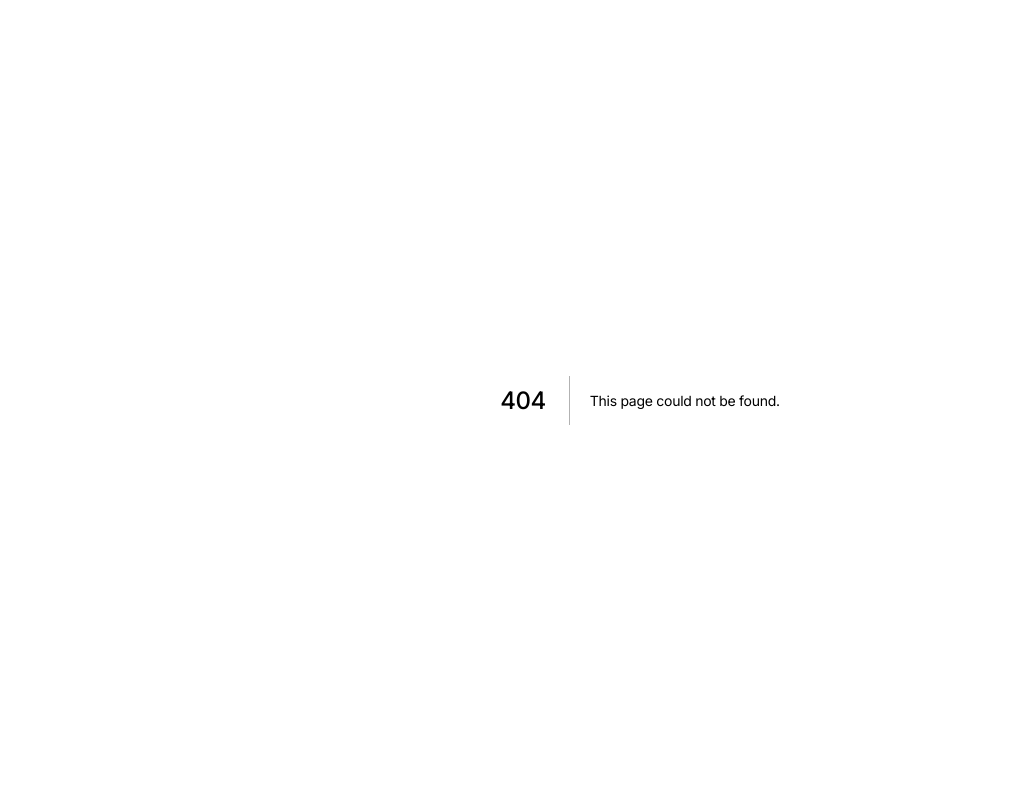
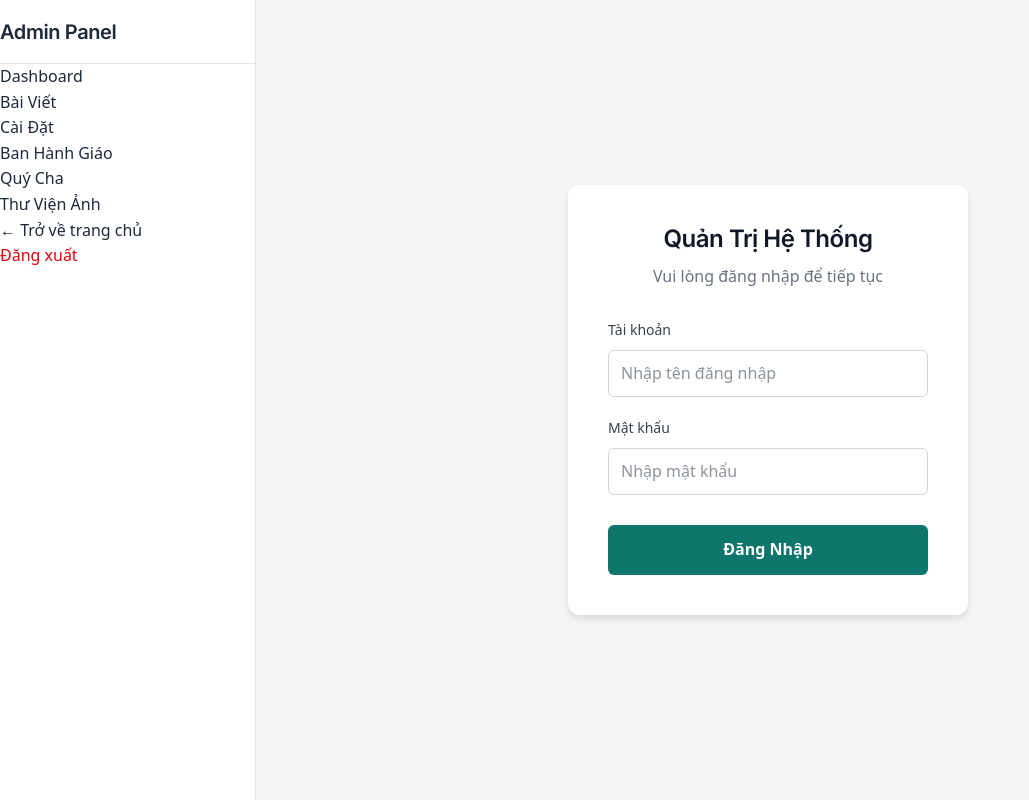
Before and after one commit to haoba2503/gxthienhoa, a Next.js app: page /admin/login in a window 1280 px wide. Before the commit this address had no page. Shown: the whole page, without its empty margins (0-1029 px from the left). Built offline with nearby package versions, Linux system fonts and the light colour scheme; a web font is replaced by a local one.

Commit message:
Fix typescript errors and add admin login

```diff
--- a/src/app/actions.ts
+++ b/src/app/actions.ts
@@ -2,6 +2,31 @@
 
 import prisma from "@/lib/db";
 import { revalidatePath } from "next/cache";
+import { cookies } from "next/headers";
+
+// --- Auth ---
+export async function loginAction(formData: FormData) {
+  const user = formData.get('username');
+  const pass = formData.get('password');
+
+  if (user === 'admin_gxthienhoa' && pass === 'S%dfRsv2ZiTpx2') {
+    const cookieStore = await cookies();
+    cookieStore.set('admin_session', 'authenticated', {
+      httpOnly: true,
+      secure: process.env.NODE_ENV === 'production',
+      sameSite: 'lax',
+      path: '/',
+      maxAge: 60 * 60 * 24 * 7 // 7 days
+    });
+    return { success: true };
+  }
+  return { success: false, error: 'Tên đăng nhập hoặc mật khẩu không chính xác' };
+}
+
+export async function logoutAction() {
+  const cookieStore = await cookies();
+  cookieStore.delete('admin_session');
+}
 
 // --- Posts ---
 export async function getPosts() {
--- a/src/app/admin/layout.tsx
+++ b/src/app/admin/layout.tsx
@@ -1,4 +1,6 @@
 import Link from "next/link";
+import { logoutAction } from "@/app/actions";
+import { redirect } from "next/navigation";
 
 export default function AdminLayout({
   children,
@@ -33,6 +35,15 @@ export default function AdminLayout({
           <Link href="/" className="block px-4 py-2 rounded-md text-blue-600 hover:bg-blue-50 mt-8">
             ← Trở về trang chủ
           </Link>
+          <form action={async () => {
+            "use server";
+            await logoutAction();
+            redirect("/admin/login");
+          }}>
+            <button type="submit" className="block w-full text-left px-4 py-2 rounded-md text-red-600 hover:bg-red-50 mt-2">
+              Đăng xuất
+            </button>
+          </form>
         </nav>
       </aside>
       <main className="flex-1 p-8 overflow-y-auto">
--- /dev/null
+++ b/src/app/admin/login/page.tsx
@@ -0,0 +1,75 @@
+"use client";
+
+import { useState } from "react";
+import { useRouter } from "next/navigation";
+import { loginAction } from "@/app/actions";
+
+export default function LoginPage() {
+  const [error, setError] = useState("");
+  const [loading, setLoading] = useState(false);
+  const router = useRouter();
+
+  async function handleSubmit(e: React.FormEvent<HTMLFormElement>) {
+    e.preventDefault();
+    setLoading(true);
+    setError("");
+
+    const formData = new FormData(e.currentTarget);
+    const result = await loginAction(formData);
+
+    if (result.success) {
+      router.push("/admin");
+      router.refresh();
+    } else {
+      setError(result.error || "Đăng nhập thất bại");
+      setLoading(false);
+    }
+  }
+
+  return (
+    <div style={{ display: 'flex', alignItems: 'center', justifyContent: 'center', minHeight: '100vh', background: '#f3f4f6' }}>
+      <div style={{ background: 'white', padding: '40px', borderRadius: '12px', boxShadow: '0 4px 6px rgba(0,0,0,0.1)', width: '100%', maxWidth: '400px' }}>
+        <div style={{ textAlign: 'center', marginBottom: '30px' }}>
+          <h1 style={{ fontSize: '24px', color: '#111827', margin: '0 0 10px 0' }}>Quản Trị Hệ Thống</h1>
+          <p style={{ color: '#6b7280', margin: 0 }}>Vui lòng đăng nhập để tiếp tục</p>
+        </div>
+
+        {error && (
+          <div style={{ background: '#fee2e2', color: '#b91c1c', padding: '12px', borderRadius: '6px', marginBottom: '20px', fontSize: '14px', textAlign: 'center' }}>
+            {error}
+          </div>
+        )}
+
+        <form onSubmit={handleSubmit} style={{ display: 'flex', flexDirection: 'column', gap: '20px' }}>
+          <div>
+            <label style={{ display: 'block', marginBottom: '8px', fontSize: '14px', color: '#374151', fontWeight: 500 }}>Tài khoản</label>
+            <input
+              type="text"
+              name="username"
+              required
+              style={{ width: '100%', padding: '10px 12px', borderRadius: '6px', border: '1px solid #d1d5db', outline: 'none' }}
+              placeholder="Nhập tên đăng nhập"
+            />
+          </div>
+          <div>
+            <label style={{ display: 'block', marginBottom: '8px', fontSize: '14px', color: '#374151', fontWeight: 500 }}>Mật khẩu</label>
+            <input
+              type="password"
+              name="password"
+              required
+              style={{ width: '100%', padding: '10px 12px', borderRadius: '6px', border: '1px solid #d1d5db', outline: 'none' }}
+              placeholder="Nhập mật khẩu"
+            />
+          </div>
+          <button
+            type="submit"
+            disabled={loading}
+            style={{ width: '100%', padding: '12px', background: loading ? '#9ca3af' : '#0f766e', color: 'white', border: 'none', borderRadius: '6px', fontSize: '16px', fontWeight: 600, cursor: loading ? 'not-allowed' : 'pointer', marginTop: '10px', transition: 'background 0.2s' }}
+          >
+            {loading ? "Đang xử lý..." : "Đăng Nhập"}
+          </button>
+        </form>
+      </div>
+    </div>
+  );
+}
--- a/src/app/admin/settings/page.tsx
+++ b/src/app/admin/settings/page.tsx
@@ -30,12 +30,12 @@ export default function SettingsAdmin() {
       <div className="bg-white dark:bg-zinc-900 p-6 rounded-xl border shadow-sm">
         <form onSubmit={handleSubmit} className="space-y-4">
           <div className="grid gap-2">
-            <Label>Tên Giáo Xứ (Hero Title)</Label>
-            <Input name="hero_title" placeholder="VD: GIÁO XỨ THIÊN HOA" defaultValue={settings['hero_title']} />
+            <label className="text-sm font-medium text-gray-700">Tên Giáo Xứ (Hero Title)</label>
+            <Input name="hero_title" placeholder="VD: GIÁO XỨ THIÊN HOA" />
           </div>
           <div className="grid gap-2">
-            <Label>Tiêu đề phụ (Hero Subtitle)</Label>
-            <Input name="hero_subtitle" placeholder="VD: Giáo Phận Buôn Ma Thuột" defaultValue={settings['hero_subtitle']} />
+            <label className="text-sm font-medium text-gray-700">Tiêu đề phụ (Hero Subtitle)</label>
+            <Input name="hero_subtitle" placeholder="VD: Giáo Phận Buôn Ma Thuột" />
           </div>
           <Button type="submit" disabled={loading}>
             {loading ? "Đang lưu..." : "Lưu thay đổi"}
--- /dev/null
+++ b/src/middleware.ts
@@ -0,0 +1,32 @@
+import { NextResponse } from 'next/server';
+import type { NextRequest } from 'next/server';
+
+export function middleware(request: NextRequest) {
+  const path = request.nextUrl.pathname;
+
+  // Nếu truy cập vào /admin nhưng không phải /admin/login
+  if (path.startsWith('/admin') && path !== '/admin/login') {
+    const sessionCookie = request.cookies.get('admin_session');
+
+    // Kiểm tra cookie hợp lệ
+    if (!sessionCookie || sessionCookie.value !== 'authenticated') {
+      const loginUrl = new URL('/admin/login', request.url);
+      return NextResponse.redirect(loginUrl);
+    }
+  }
+
+  // Nếu truy cập /admin/login mà đã có session thì đẩy vào /admin
+  if (path === '/admin/login') {
+    const sessionCookie = request.cookies.get('admin_session');
+    if (sessionCookie && sessionCookie.value === 'authenticated') {
+      const adminUrl = new URL('/admin', request.url);
+      return NextResponse.redirect(adminUrl);
+    }
+  }
+
+  return NextResponse.next();
+}
+
+export const config = {
+  matcher: ['/admin/:path*'],
+};
--- /dev/null
+++ b/src/types/romcal.d.ts
@@ -0,0 +1 @@
+declare module 'romcal';
--- a/test-romcal.ts
+++ /dev/null
@@ -1,3 +0,0 @@
-import { Romcal } from "romcal";
-const romcal = new Romcal();
-romcal.generateCalendar(2026).then(c => console.log(Object.values(c).slice(0,2).map(d => d.name)));
```
